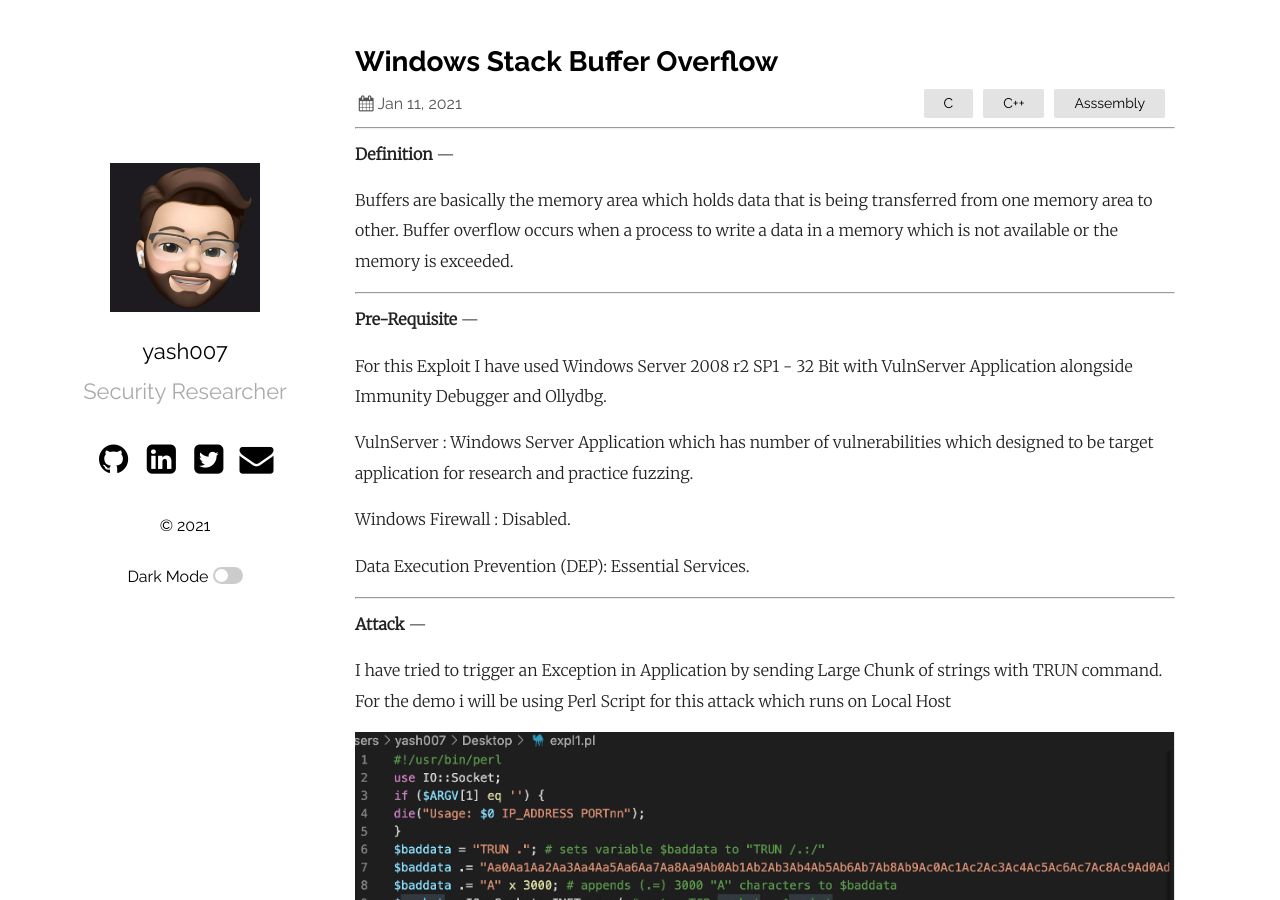
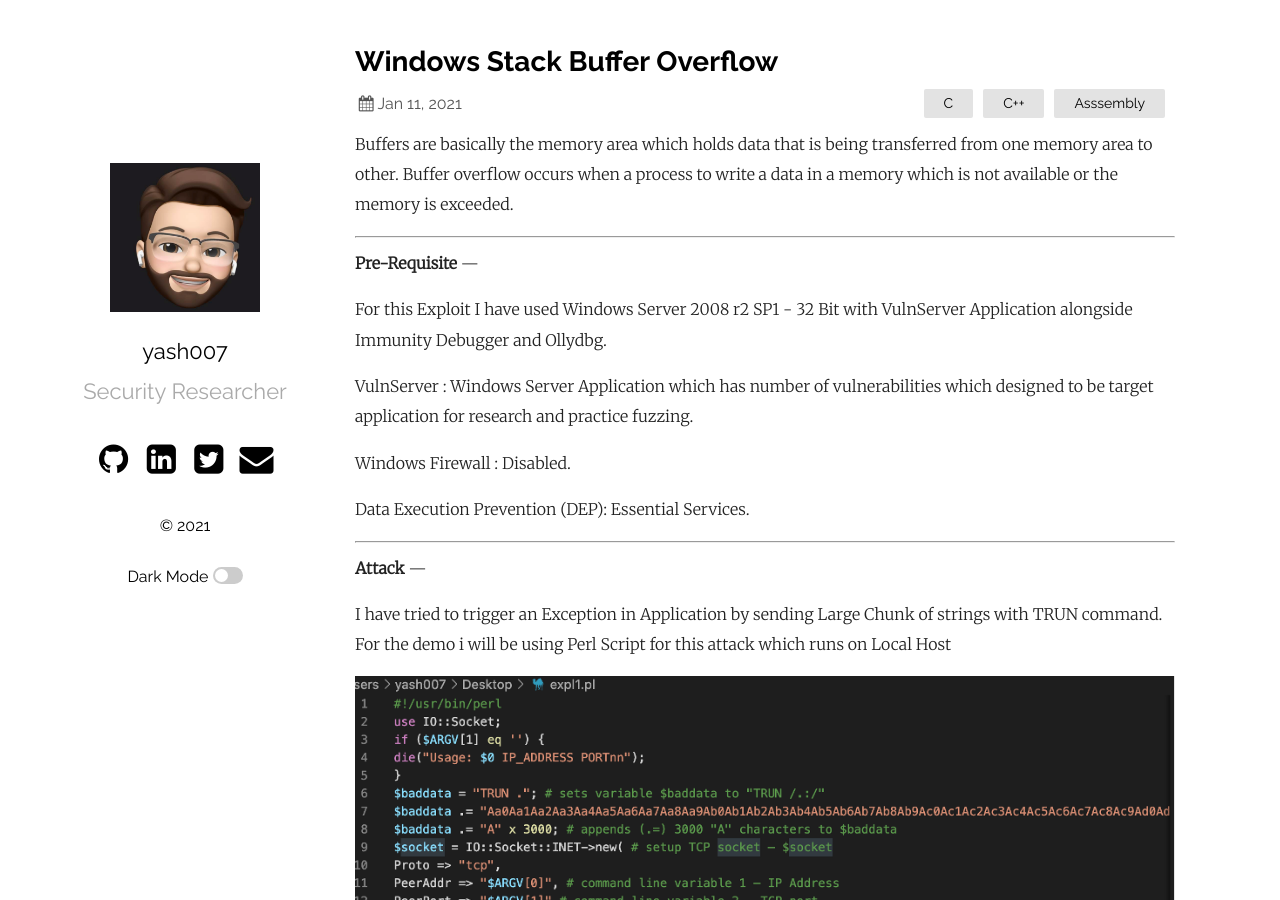
Before and after one commit to yashomer1994/yash007.github.io, a Jekyll site: the page built from _posts/2021-01-11-Windows-Stack-Buffer-Overflow.md, in a window 1280 px wide and 900 px high. Built offline with Jekyll 4.4.1, drawn with Linux system fonts in a browser that asks for light colours.

Commit message:
Update 2021-01-11-Windows-Stack-Buffer-Overflow.md

```diff
--- a/_posts/2021-01-11-Windows-Stack-Buffer-Overflow.md
+++ b/_posts/2021-01-11-Windows-Stack-Buffer-Overflow.md
@@ -6,14 +6,10 @@ categories: C C++ Asssembly
 title: Windows Stack Buffer Overflow
 ---
 
----
- [](#header-1)**Definition**
----
-
 Buffers are basically the memory area which holds data that is being transferred from one memory area to other. Buffer overflow occurs when a process to write a data in a memory which is not available or the memory is exceeded.
 
 ---
-[](#header-2)**Pre-Requisite**
+[](#header-1)**Pre-Requisite**
 ---
 
 For this Exploit I have used Windows Server 2008 r2 SP1 - 32 Bit with  VulnServer Application alongside Immunity Debugger and Ollydbg.
@@ -25,7 +21,7 @@ Windows Firewall : Disabled.
 Data Execution Prevention (DEP): Essential Services.
 
 ---
-[](#header-3)**Attack**
+[](#header-2)**Attack**
 ---
 
 I have tried to trigger an Exception in Application by sending Large Chunk of strings with TRUN command. For the demo i will be using Perl Script for this attack which runs on Local Host
@@ -172,7 +168,7 @@ We were able to successfully exploit SEH base Code Execution .
 ![](https://yashomer1994.github.io/yash007.github.io/assets/Picture 17.png)
 
 
-[](#header-4)**References**
+[](#header-3)**References**
 
 [https://www.redscan.com/news/windows-buffer-overflow-attacks-pt-1/](https://www.redscan.com/news/windows-buffer-overflow-attacks-pt-1/)
 [https://resources.infosecinstitute.com/topic/stack-based-buffer-overflow-tutorial-part-1-introduction/](https://resources.infosecinstitute.com/topic/stack-based-buffer-overflow-tutorial-part-1-introduction/)
```
